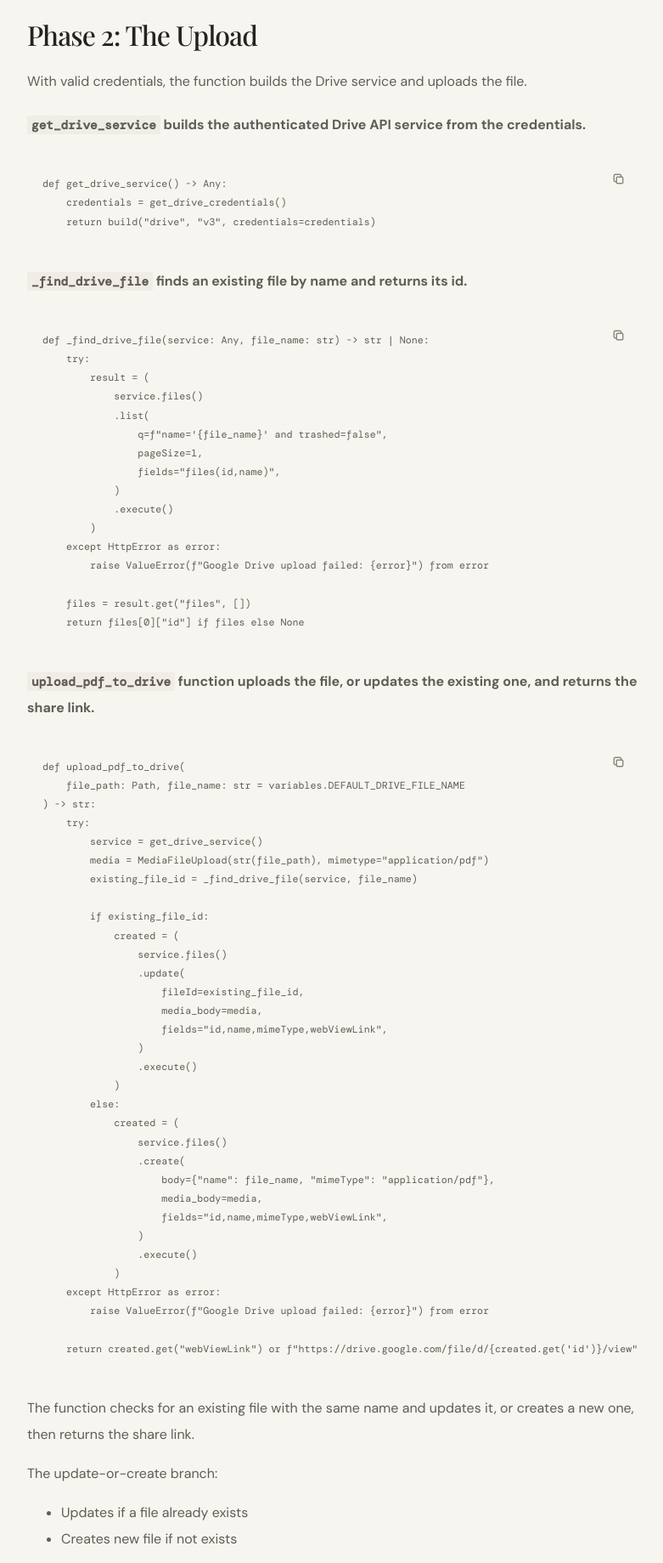
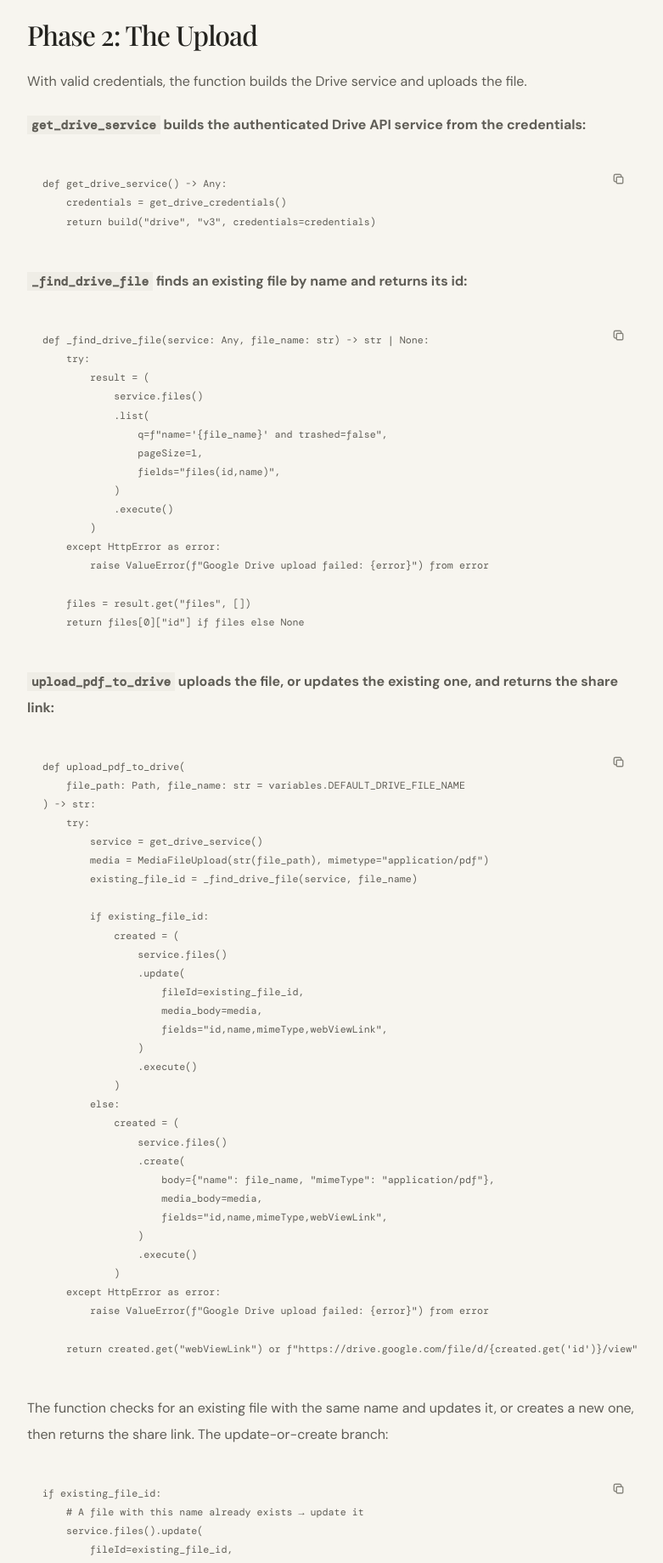
Before and after one commit to FahadulShadhin/fahadul-shadhin, an Astro site: page /blog/google-drive-upload in a window 1280 px wide. Shown: the part 2340-4179 px from the top of the page at 85% size, without its empty margins (248-1029 px from the left). Built offline with nearby package versions, Linux system fonts and the light colour scheme; Astro itself is replaced by a stand-in of ours; code samples lack their colours.

Commit message:
fix: update blog post

````diff
--- a/src/content/blog/google-drive-upload.md
+++ b/src/content/blog/google-drive-upload.md
@@ -83,7 +83,7 @@ The `get_drive_credentials` function follows these steps:
 
 With valid credentials, the function builds the Drive service and uploads the file.
 
-#### `get_drive_service` builds the authenticated Drive API service from the credentials.
+#### `get_drive_service` builds the authenticated Drive API service from the credentials:
 
 ```python
 def get_drive_service() -> Any:
@@ -91,7 +91,7 @@ def get_drive_service() -> Any:
     return build("drive", "v3", credentials=credentials)
 ```
 
-#### `_find_drive_file` finds an existing file by name and returns its id.
+#### `_find_drive_file` finds an existing file by name and returns its id:
 
 ```python
 def _find_drive_file(service: Any, file_name: str) -> str | None:
@@ -112,7 +112,7 @@ def _find_drive_file(service: Any, file_name: str) -> str | None:
     return files[0]["id"] if files else None
 ```
 
-#### `upload_pdf_to_drive` function uploads the file, or updates the existing one, and returns the share link.
+#### `upload_pdf_to_drive` uploads the file, or updates the existing one, and returns the share link:
 
 ```python
 def upload_pdf_to_drive(
@@ -149,11 +149,7 @@ def upload_pdf_to_drive(
     return created.get("webViewLink") or f"https://drive.google.com/file/d/{created.get('id')}/view"
 ```
 
-The function checks for an existing file with the same name and updates it, or creates a new one, then returns the share link.
-
-The update-or-create branch:
-- Updates if a file already exists
-- Creates new file if not exists
+The function checks for an existing file with the same name and updates it, or creates a new one, then returns the share link. The update-or-create branch:
 
 ```python
 if existing_file_id:
@@ -176,7 +172,7 @@ else:
 
 1. Go to the Google Cloud Console: [https://console.cloud.google.com](https://console.cloud.google.com/) and create or select a project.
 2. Enable the Google Drive API — go to [https://console.cloud.google.com/apis/library/drive.googleapis.com](https://console.cloud.google.com/apis/library/drive.googleapis.com) and enable it.
-3. Configure the OAuth consent screen — go to [https://console.cloud.google.com/apis/consent](https://console.cloud.google.com/apis/consent) and add the Drive scope.
+3. Configure the OAuth consent screen — go to [https://console.cloud.google.com/auth/audience](https://console.cloud.google.com/auth/audience) and add the Drive scope.
 4. Create the OAuth 2.0 Client ID for a Desktop app — go to [https://console.cloud.google.com/apis/credentials](https://console.cloud.google.com/apis/credentials) and create an OAuth client ID with **Desktop app** type.
 5. Set the `GOOGLE_DRIVE_CLIENT_ID`, `GOOGLE_DRIVE_CLIENT_SECRET`, and `GOOGLE_DRIVE_TOKEN_PATH` environment variables (e.g., in `.env`).
 
````
